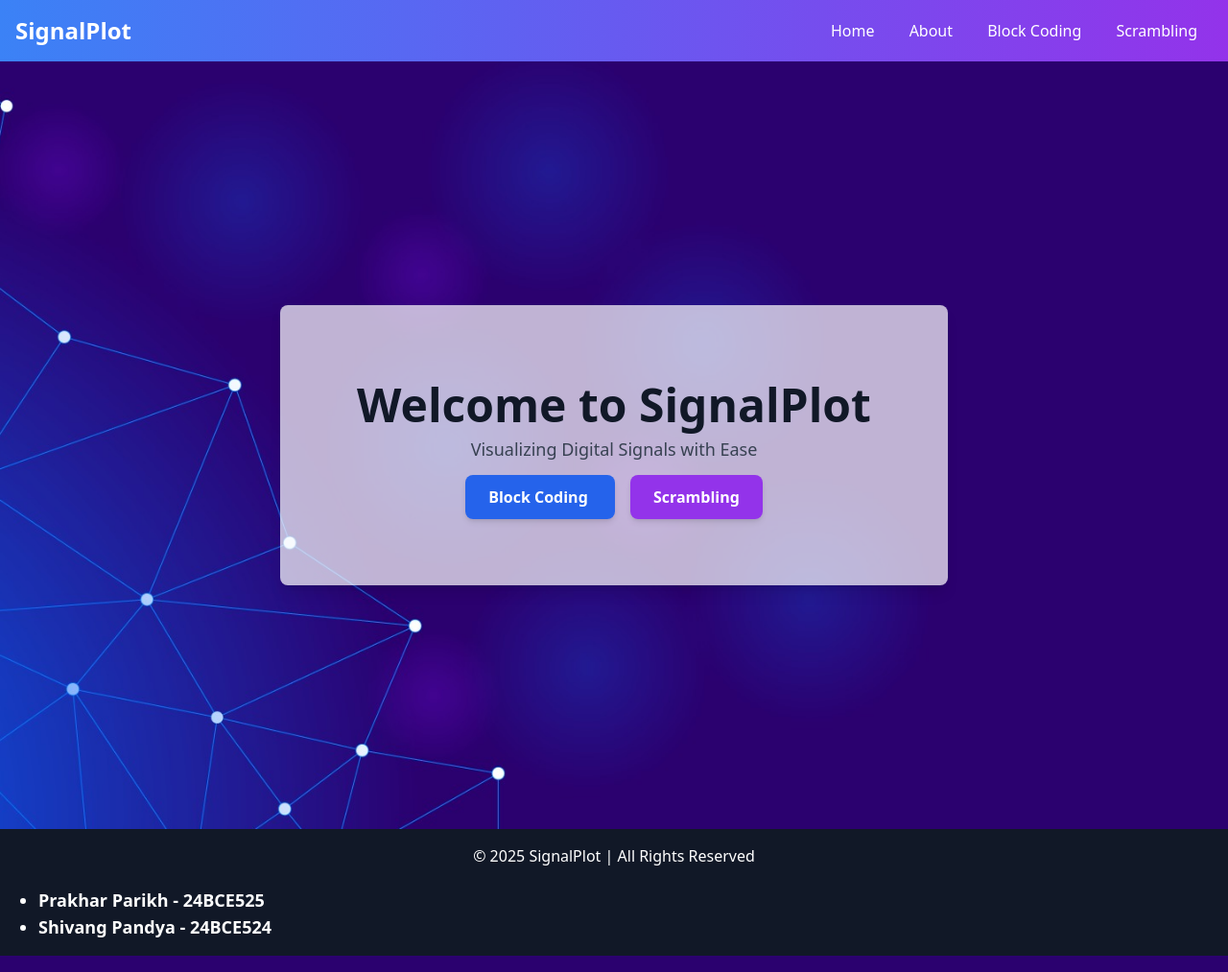
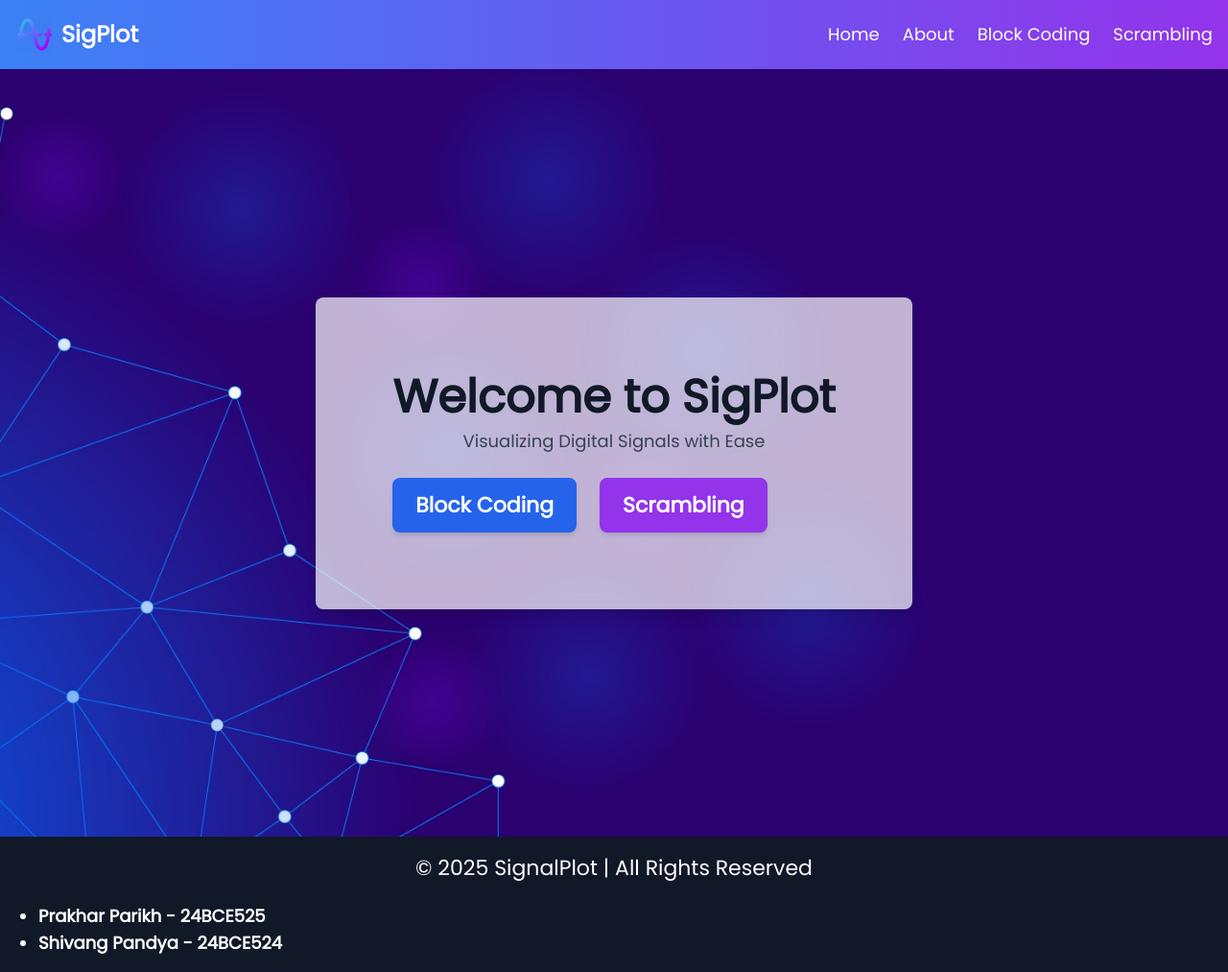
Before and after one commit to prakhar-thecoder/block-coding-and-scrambling-visualizer, a Flask app: page / in a window 1280 px wide. Shown: the whole page at 96% size. Run offline with Flask 3, Linux system fonts and the light colour scheme; some libraries are stand-ins or nearby versions.

Commit message:
Add files via upload

```diff
--- a/templates/base.html
+++ b/templates/base.html
@@ -6,7 +6,12 @@
     <title>SignalPlot</title>
     <script src="https://cdn.tailwindcss.com"></script>
     <link rel="shortcut icon" type="image/png" href={{ url_for('static', filename='sine.png') }}/>
-
+    <link href='https://fonts.googleapis.com/css?family=Poppins' rel='stylesheet'>
+    <style>
+    body {
+        font-family: 'Poppins';font-size: 22px;
+    }
+    </style>
 </head>
 <body class="bg-gray-50">
 
--- a/templates/index.html
+++ b/templates/index.html
@@ -1,22 +1,22 @@
 {% extends "base.html" %}
 
 {% block content %}
-<div class="min-h-screen flex items-center justify-center bg-cover bg-center bg-fixed" style="background-image: url('{{ url_for('static', filename='digital.jpg') }}');">
-    <div class="text-center bg-white bg-opacity-70 p-20 rounded-lg shadow-lg animate-fadeIn">
-        <h1 class="text-5xl font-extrabold text-gray-900">Welcome to SignalPlot</h1>
-        <p class="text-lg text-gray-700 mt-2">Visualizing Digital Signals with Ease</p>
+<div class="min-h-screen flex items-center justify-center bg-cover bg-center bg-fixed px-4" style="background-image: url('{{ url_for('static', filename='digital.jpg') }}');">
+    <div class="text-center bg-white bg-opacity-70 p-10 md:p-20 rounded-lg shadow-lg animate-fadeIn">
+        <h1 class="text-3xl md:text-5xl font-extrabold text-gray-900">Welcome to SigPlot</h1>
+        <p class="text-base md:text-lg text-gray-700 mt-2">Visualizing Digital Signals with Ease</p>
 
-        <div class="mt-6">
-            <a href="/block-coding" class="bg-blue-600 hover:bg-blue-700 text-white font-bold py-3 px-6 rounded-lg shadow-md transition">
+        <div class="mt-6 flex flex-col md:flex-row gap-4 md:gap-6">
+            <a href="/block-coding" class="bg-blue-600 hover:bg-blue-700 text-white font-bold py-3 px-6 rounded-lg shadow-md transition text-center">
                 Block Coding
             </a>
-            <a href="/scrambling" class="bg-purple-600 hover:bg-purple-700 text-white font-bold py-3 px-6 rounded-lg shadow-md transition ml-4">
+            <a href="/scrambling" class="bg-purple-600 hover:bg-purple-700 text-white font-bold py-3 px-6 rounded-lg shadow-md transition text-center">
                 Scrambling
             </a>
         </div>
     </div>
+</div>
 
-</div>
 <style>
     @keyframes fadeIn {
         from { opacity: 0; transform: translateY(20px); }
--- a/templates/navbar.html
+++ b/templates/navbar.html
@@ -1,13 +1,35 @@
 <nav class="bg-gradient-to-r from-blue-500 to-purple-600 p-4 shadow-lg">
     <div class="container mx-auto flex justify-between items-center">
-        <a href="/" class="text-white text-2xl font-bold">SignalPlot</a>
-        <div>
-            <a href="/" class="text-white px-4 hover:text-gray-200">Home</a>
-            <a href="#" class="text-white px-4 hover:text-gray-200">About</a>
-            <a href="/block-coding" class="text-white px-4 hover:text-gray-200">Block Coding</a>
-            <a href="/scrambling" class="text-white px-4 hover:text-gray-200">Scrambling</a>
-
-
+        <div class="flex items-center space-x-2">
+            <img src="{{ url_for('static', filename='sine.png') }}" class="h-10 w-10">
+            <a href="/" class="text-white text-2xl font-bold">SigPlot</a>
+        </div>
+        <!-- Mobile Menu Button -->
+        <button id="menu-btn" class="text-white lg:hidden focus:outline-none">
+            <svg class="w-6 h-6" fill="none" stroke="currentColor" stroke-width="2" viewBox="0 0 24 24"
+                xmlns="http://www.w3.org/2000/svg">
+                <path stroke-linecap="round" stroke-linejoin="round" d="M4 6h16M4 12h16m-7 6h7"></path>
+            </svg>
+        </button>
+        <!-- Navigation Links -->
+        <div id="menu" class="hidden lg:flex space-x-6">
+            <a href="/" class="text-lg text-white hover:text-gray-200">Home</a>
+            <a href="#" class="text-lg text-white hover:text-gray-200">About</a>
+            <a href="/block-coding" class="text-lg text-white hover:text-gray-200">Block Coding</a>
+            <a href="/scrambling" class="text-lg text-white hover:text-gray-200">Scrambling</a>
         </div>
     </div>
+    <!-- Mobile Menu -->
+    <div id="mobile-menu" class="hidden lg:hidden flex flex-col space-y-4 mt-2 bg-purple-700 p-4">
+        <a href="/" class="text-white hover:text-gray-200">Home</a>
+        <a href="#" class="text-white hover:text-gray-200">About</a>
+        <a href="/block-coding" class="text-white hover:text-gray-200">Block Coding</a>
+        <a href="/scrambling" class="text-white hover:text-gray-200">Scrambling</a>
+    </div>
 </nav>
+
+<script>
+    document.getElementById("menu-btn").addEventListener("click", function () {
+        document.getElementById("mobile-menu").classList.toggle("hidden");
+    });
+</script>
```
Also changed, not shown: templates/block_code.html (+1 -1 lines).
